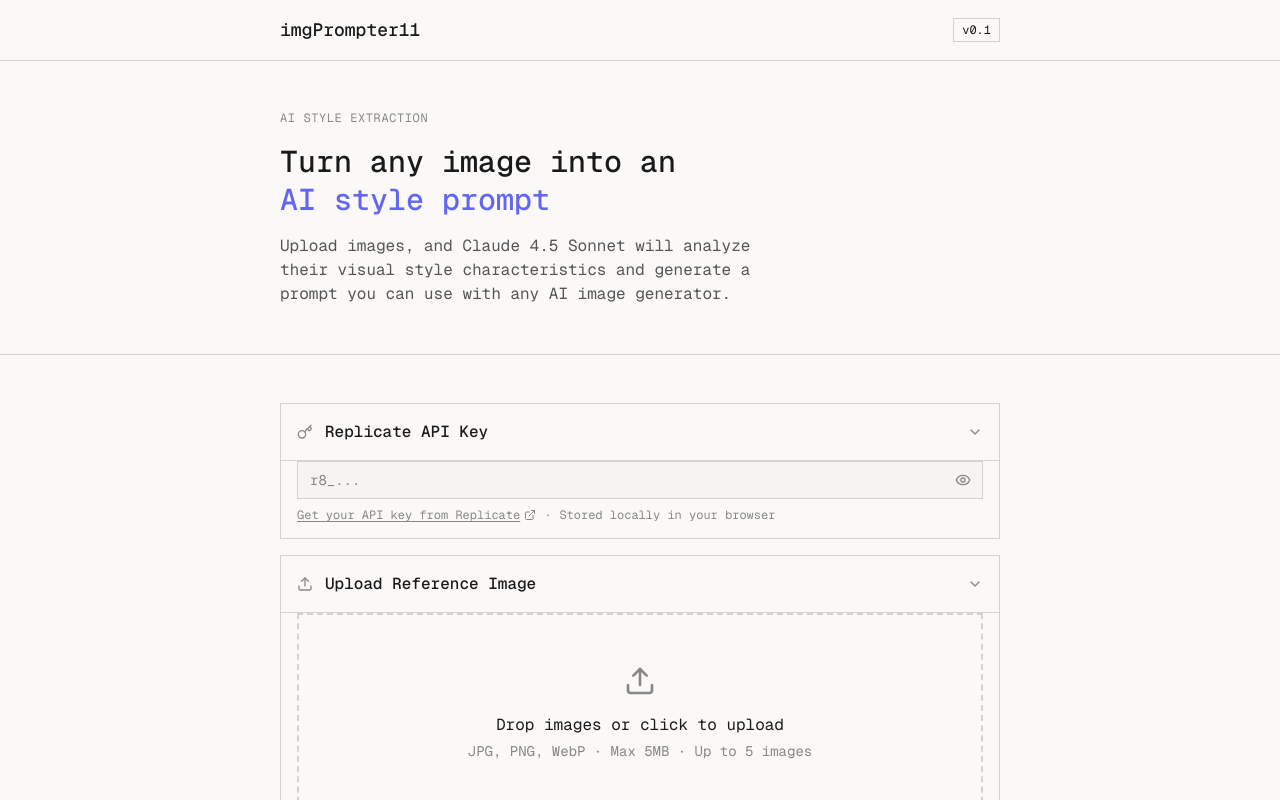
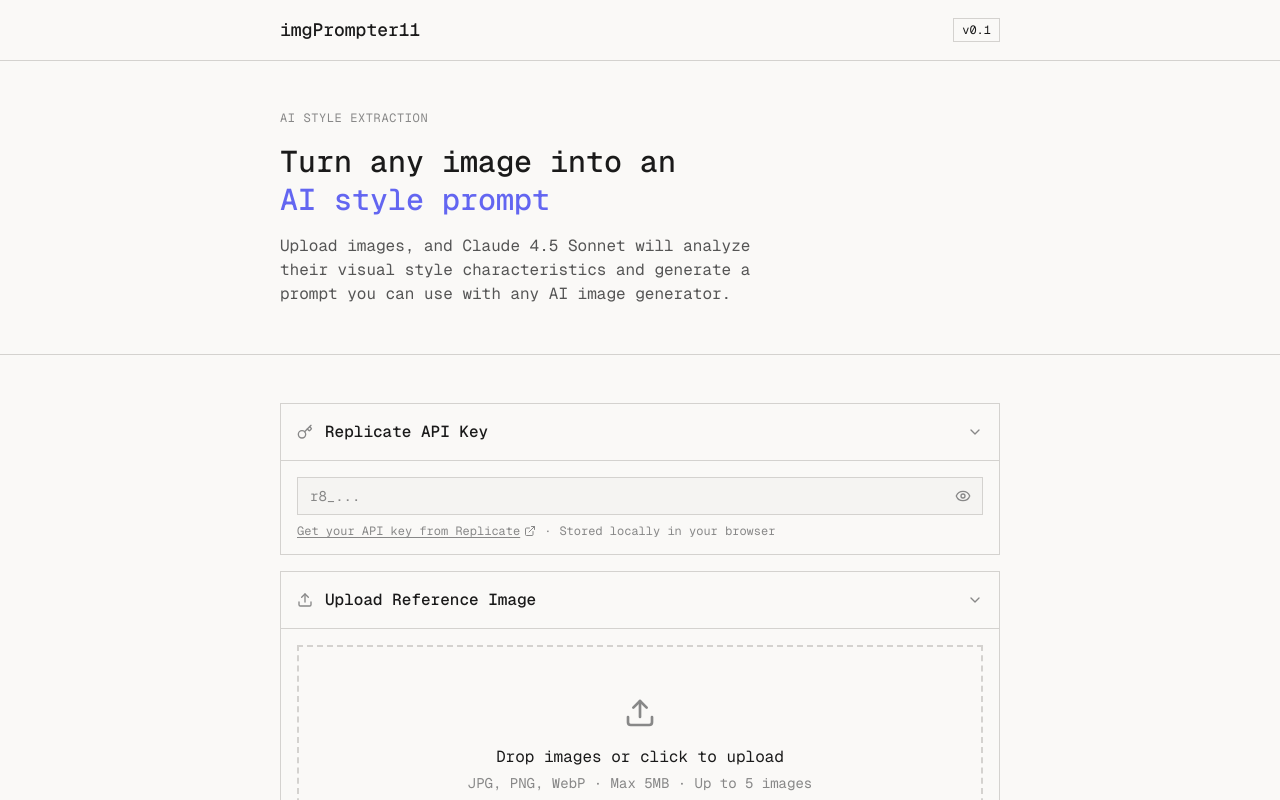
Before and after one commit to simonbloom/imgprompter11, a Next.js app: page / in a window 1280 px wide. Shown: the top 800 px of the page. Built offline with nearby package versions, Linux system fonts and the light colour scheme.

Commit message:
fix: add top padding to accordion content
Co-authored-by: factory-droid[bot] <138933559+factory-droid[bot]@users.noreply.github.com>

```diff
--- a/components/ui/Accordion.tsx
+++ b/components/ui/Accordion.tsx
@@ -80,7 +80,7 @@
           "overflow-hidden transition-all duration-200 ease-in-out"
         )}
       >
-        <div ref={contentRef} className="p-4 pt-0 border-t border-[var(--border-color)]">
+        <div ref={contentRef} className="p-4 border-t border-[var(--border-color)]">
           {children}
         </div>
       </div>
```
